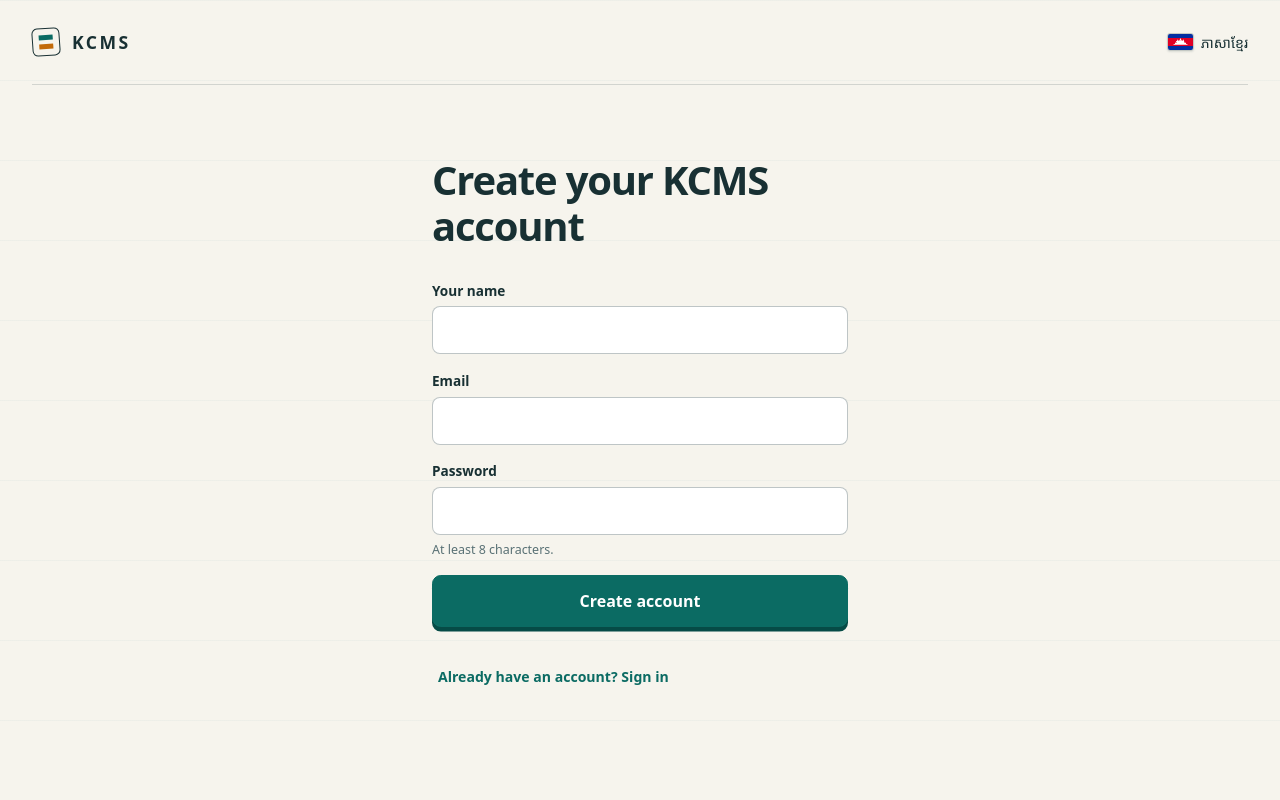
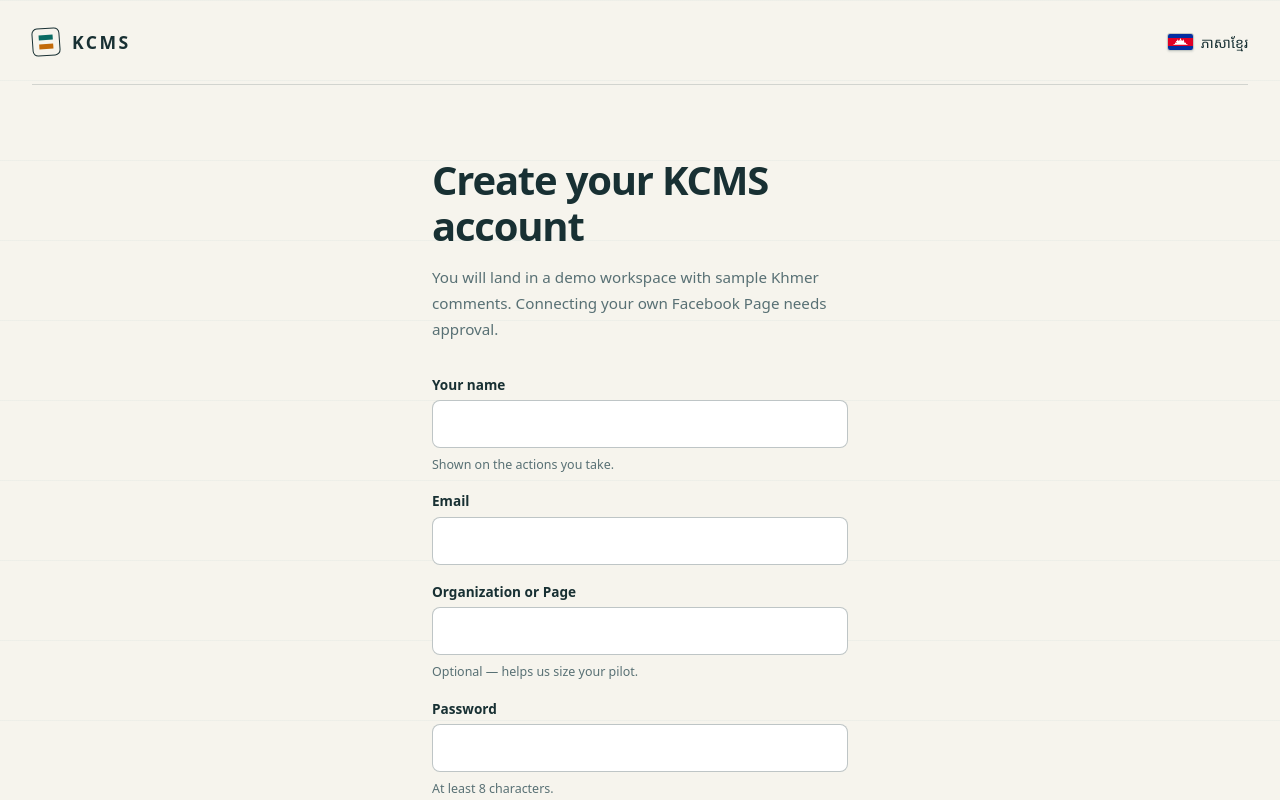
Before and after one commit to havbay/kcms-frontend, a React (Vite) app: page /sign-in in a window 1280 px wide. Both pictures are taken after a click on the button "Need an account? Create one". Shown: the top 800 px of the page. Built offline with nearby package versions, Linux system fonts and the light colour scheme; no server answers.

Commit message:
feat: improve signup fields and state the sandbox flow

```diff
--- /dev/null
+++ b/src/app/AuthField.tsx
@@ -0,0 +1,31 @@
+import type { InputHTMLAttributes } from 'react'
+
+type AuthFieldProps = {
+  id: string
+  label: string
+  hint?: string
+  error?: string | null
+} & InputHTMLAttributes<HTMLInputElement>
+
+/** Each invalid field owns its error, linked with aria-describedby, so screen
+ *  reader users hear what is wrong when they reach the input — not only from a
+ *  summary at the top of the form. */
+export function AuthField({ id, label, hint, error, ...input }: AuthFieldProps) {
+  const hintId = hint ? `${id}-hint` : undefined
+  const errorId = error ? `${id}-error` : undefined
+
+  return (
+    <div className="auth-field">
+      <label htmlFor={id}>{label}</label>
+      <input
+        aria-describedby={[errorId, hintId].filter(Boolean).join(' ') || undefined}
+        aria-invalid={error ? true : undefined}
+        data-invalid={error ? 'true' : undefined}
+        id={id}
+        {...input}
+      />
+      {error && <p className="auth-field-error" id={errorId}>{error}</p>}
+      {hint && !error && <p className="auth-field-hint" id={hintId}>{hint}</p>}
+    </div>
+  )
+}
--- a/src/app/SignInPage.tsx
+++ b/src/app/SignInPage.tsx
@@ -4,6 +4,7 @@
 import {
   ApiError, listAuthProviders, type Providers, signIn, signInWithTelegram, signUp,
 } from '../api/client'
+import { AuthField } from './AuthField'
 import { copy, type Locale } from './copy'
 import { useSession } from './session'
 
@@ -19,7 +20,9 @@
   const [email, setEmail] = useState('')
   const [password, setPassword] = useState('')
   const [name, setName] = useState('')
+  const [org, setOrg] = useState('')
   const [error, setError] = useState<string | null>(null)
+  const [touched, setTouched] = useState<Record<string, boolean>>({})
   const [busy, setBusy] = useState(false)
   const [providers, setProviders] = useState<Providers | null>(null)
   const telegramSlot = useRef<HTMLDivElement>(null)
@@ -66,13 +69,33 @@
 
   if (session.status === 'signed-in') return <Navigate replace to="/app" />
 
+  // Validation lives here so the same rules drive blur, change and submit.
+  const problems: Record<string, string | null> = {
+    name: mode === 'signup' && !name.trim() ? content.errName : null,
+    email: /^[^@\s]+@[^@\s]+\.[^@\s]+$/.test(email.trim()) ? null : content.errEmail,
+    password: !password
+      ? content.errPasswordRequired
+      : mode === 'signup' && password.length < 8
+        ? content.errPasswordShort
+        : null,
+  }
+  const shownProblem = (field: string) => (touched[field] ? problems[field] : null)
+  const invalidFields = Object.entries(problems).filter(([, message]) => message)
+
   async function submit(event: React.FormEvent) {
     event.preventDefault()
+    if (invalidFields.length > 0) {
+      // Reveal every problem at once rather than one per attempt.
+      setTouched({ name: true, email: true, password: true })
+      return
+    }
     setBusy(true)
     setError(null)
     try {
       const created =
-        mode === 'signin' ? await signIn(email, password) : await signUp(email, password, name)
+        mode === 'signin'
+          ? await signIn(email.trim(), password)
+          : await signUp(email.trim(), password, name.trim(), org.trim())
       session.signIn(created.token, created.user)
     } catch (caught) {
       const status = caught instanceof ApiError ? caught.status : 0
@@ -108,30 +131,58 @@
       <main className="auth">
         <h1>{mode === 'signin' ? content.authSignInTitle : content.authSignUpTitle}</h1>
 
-        <form className="auth-form" onSubmit={submit}>
+        <p className="auth-lead">
+          {mode === 'signin' ? content.authSignInLead : content.authSignUpLead}
+        </p>
+
+        <form className="auth-form" noValidate onSubmit={submit}>
           {mode === 'signup' && (
-            <label className="auth-field">
-              <span>{content.authName}</span>
-              <input autoComplete="name" onChange={(e) => setName(e.target.value)} value={name} />
-            </label>
+            <AuthField
+              autoComplete="name"
+              error={shownProblem('name')}
+              hint={content.authNameHint}
+              id="auth-name"
+              label={content.authName}
+              onBlur={() => setTouched((t) => ({ ...t, name: true }))}
+              onChange={(e) => setName(e.target.value)}
+              value={name}
+            />
           )}
 
-          <label className="auth-field">
-            <span>{content.authEmail}</span>
-            <input autoComplete="email" onChange={(e) => setEmail(e.target.value)}
-                   required type="email" value={email} />
-          </label>
+          <AuthField
+            autoComplete="email"
+            error={shownProblem('email')}
+            id="auth-email"
+            inputMode="email"
+            label={content.authEmail}
+            onBlur={() => setTouched((t) => ({ ...t, email: true }))}
+            onChange={(e) => setEmail(e.target.value)}
+            type="email"
+            value={email}
+          />
 
-          <label className="auth-field">
-            <span>{content.authPassword}</span>
-            <input
-              autoComplete={mode === 'signin' ? 'current-password' : 'new-password'}
-              minLength={mode === 'signup' ? 8 : undefined}
-              onChange={(e) => setPassword(e.target.value)}
-              required type="password" value={password}
+          {mode === 'signup' && (
+            <AuthField
+              autoComplete="organization"
+              hint={content.authOrgHint}
+              id="auth-org"
+              label={content.authOrg}
+              onChange={(e) => setOrg(e.target.value)}
+              value={org}
             />
-            {mode === 'signup' && <small>{content.authPasswordHint}</small>}
-          </label>
+          )}
+
+          <AuthField
+            autoComplete={mode === 'signin' ? 'current-password' : 'new-password'}
+            error={shownProblem('password')}
+            hint={mode === 'signup' ? content.authPasswordHint : undefined}
+            id="auth-password"
+            label={content.authPassword}
+            onBlur={() => setTouched((t) => ({ ...t, password: true }))}
+            onChange={(e) => setPassword(e.target.value)}
+            type="password"
+            value={password}
+          />
 
           {error && <p className="auth-error" role="alert">{error}</p>}
 
@@ -149,7 +200,11 @@
 
         <button
           className="text-link auth-switch"
-          onClick={() => { setMode(mode === 'signin' ? 'signup' : 'signin'); setError(null) }}
+          onClick={() => {
+            setMode(mode === 'signin' ? 'signup' : 'signin')
+            setError(null)
+            setTouched({})
+          }}
           type="button"
         >
           {mode === 'signin' ? content.authSwitchToSignUp : content.authSwitchToSignIn}
--- a/src/app/copy.ts
+++ b/src/app/copy.ts
@@ -57,6 +57,18 @@
     requestTitle: 'Pilot access is by invitation',
     requestBody: 'KCMS is onboarding a small number of Cambodian organizations during an eight-week programme. There is no public sign-up yet — we size each pilot around your Page volume, team, and review workload first.',
     requestDemoHint: 'You can try the moderation workspace right now with sample Khmer comments.',
+    authOrg: 'Organization or Page', authOrgHint: 'Optional — helps us size your pilot.',
+    authNameHint: 'Shown on the actions you take.',
+    authSignUpLead: 'You will land in a demo workspace with sample Khmer comments. Connecting your own Facebook Page needs approval.',
+    authSignInLead: 'Sign in to your moderation workspace.',
+    errName: 'Please enter your name.',
+    errEmail: 'Please enter a valid email address.',
+    errPasswordShort: 'Use at least 8 characters.',
+    errPasswordRequired: 'Please enter your password.',
+    errSummary: 'Please fix the following:',
+    sandboxTitle: 'Demo workspace',
+    sandboxBody: 'These are sample Khmer comments, not a live Facebook Page. Connecting a real Page needs approval while KCMS is in its pilot.',
+    sandboxCta: 'Request Page connection',
     authSignIn: 'Sign in', authSignUp: 'Create account',
     authEmail: 'Email', authPassword: 'Password', authName: 'Your name',
     authSignInTitle: 'Sign in to KCMS',
@@ -232,6 +244,18 @@
     requestTitle: 'ការចូលរួមសាកល្បងតាមការអញ្ជើញ',
     requestBody: 'KCMS កំពុងទទួលអង្គភាពកម្ពុជាមួយចំនួនតូចក្នុងកម្មវិធីរយៈពេលប្រាំបីសប្តាហ៍។ មិនទាន់មានការចុះឈ្មោះជាសាធារណៈទេ — យើងកំណត់ទំហំសាកល្បងតាមបរិមាណមតិយោបល់ ក្រុមការងារ និងបន្ទុកពិនិត្យរបស់អ្នកជាមុនសិន។',
     requestDemoHint: 'អ្នកអាចសាកល្បងកន្លែងពិនិត្យមតិយោបល់ឥឡូវនេះ ជាមួយមតិយោបល់ខ្មែរគំរូ។',
+    authOrg: 'អង្គភាព ឬទំព័រ', authOrgHint: 'ជាជម្រើស — ជួយយើងកំណត់ទំហំសាកល្បង។',
+    authNameHint: 'បង្ហាញលើសកម្មភាពដែលអ្នកធ្វើ។',
+    authSignUpLead: 'អ្នកនឹងចូលទៅកន្លែងធ្វើការសាកល្បង ជាមួយមតិយោបល់ខ្មែរគំរូ។ ការភ្ជាប់ទំព័រ Facebook ផ្ទាល់ខ្លួនត្រូវការការអនុម័ត។',
+    authSignInLead: 'ចូលទៅកន្លែងធ្វើការពិនិត្យរបស់អ្នក។',
+    errName: 'សូមបញ្ចូលឈ្មោះរបស់អ្នក។',
+    errEmail: 'សូមបញ្ចូលអាសយដ្ឋានអ៊ីមែលត្រឹមត្រូវ។',
+    errPasswordShort: 'ប្រើយ៉ាងតិច ៨ តួអក្សរ។',
+    errPasswordRequired: 'សូមបញ្ចូលពាក្យសម្ងាត់របស់អ្នក។',
+    errSummary: 'សូមកែខាងក្រោម៖',
+    sandboxTitle: 'កន្លែងធ្វើការសាកល្បង',
+    sandboxBody: 'ទាំងនេះជាមតិយោបល់ខ្មែរគំរូ មិនមែនទំព័រ Facebook ពិតទេ។ ការភ្ជាប់ទំព័រពិតត្រូវការការអនុម័ត ខណៈ KCMS នៅដំណាក់កាលសាកល្បង។',
+    sandboxCta: 'ស្នើសុំភ្ជាប់ទំព័រ',
     authSignIn: 'ចូលប្រើ', authSignUp: 'បង្កើតគណនី',
     authEmail: 'អ៊ីមែល', authPassword: 'ពាក្យសម្ងាត់', authName: 'ឈ្មោះរបស់អ្នក',
     authSignInTitle: 'ចូលប្រើ KCMS',
--- a/src/styles.css
+++ b/src/styles.css
@@ -447,3 +447,19 @@
 .dash-user strong { color: var(--deep-ink); }
 .dash-signout { min-height: 2.4rem; border: none; background: none; color: var(--mekong-teal); cursor: pointer; font-size: 0.86rem; }
 .dashboard .dash-language { margin-top: 0.75rem; }
+
+/* ---- Auth form fields --------------------------------------------------- */
+.auth-lead { margin: 1rem 0 0; color: var(--muted); font-size: 0.95rem; line-height: 1.7; }
+.site[lang='km'] .auth-lead { line-height: 1.95; }
+.auth-field label { color: var(--deep-ink); font-size: 0.85rem; font-weight: 700; }
+.auth-field input[data-invalid='true'] { border-color: #b42318; background: #fffbfb; }
+.auth-field-error { display: flex; align-items: flex-start; gap: 0.4rem; margin: 0.1rem 0 0; color: #8a1c13; font-size: 0.8rem; line-height: 1.5; }
+.auth-field-error::before { content: '!'; display: inline-flex; align-items: center; justify-content: center; flex: none; width: 1rem; height: 1rem; border-radius: 50%; color: var(--clean-white); background: #b42318; font-size: 0.66rem; font-weight: 850; }
+.auth-field-hint { margin: 0.1rem 0 0; color: var(--muted); font-size: 0.78rem; line-height: 1.5; }
+
+/* ---- Sandbox notice ----------------------------------------------------- */
+.dash-sandbox { display: flex; flex-wrap: wrap; align-items: center; gap: 0.75rem 1rem; padding: 0.9rem clamp(1.25rem, 3vw, 2.5rem); border-bottom: 1px solid rgba(194, 106, 10, 0.28); background: #fffaf1; }
+.dash-sandbox .dash-dot { background: var(--review-amber); box-shadow: 0 0 0 0.22rem rgba(194, 106, 10, 0.14); }
+.dash-sandbox p { flex: 1 1 20rem; margin: 0; color: var(--muted); font-size: 0.85rem; line-height: 1.6; }
+.dash-sandbox strong { color: #7b3e00; }
+.site[lang='km'] .dash-sandbox p { line-height: 1.85; }
```
Also changed, not shown: src/api/client.ts (+12 -2 lines), src/app/DashboardLayout.tsx (+7 -3 lines), 1 other file (tests, documents, lock files or other folders).
